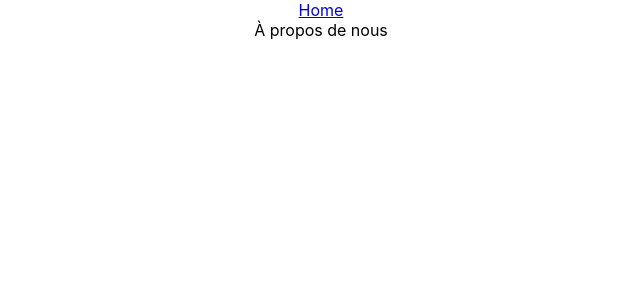
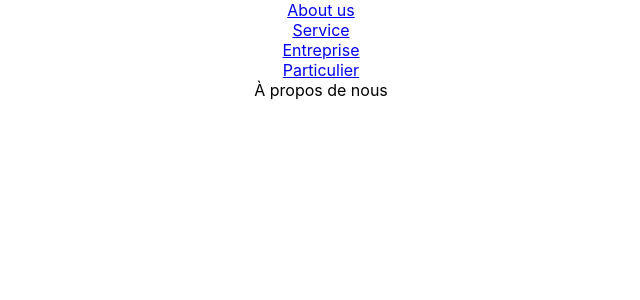
Before and after one commit to AlexiaTdev/workshop2022, a React (Create React App) app: page /Aboutus in a window 1280 px wide. Shown: the top 300 px of the page, without its empty margins (319-959 px from the left). Built offline with nearby package versions, Linux system fonts and the light colour scheme.

Commit message:
changement navbar component

```diff
--- a/src/App.js
+++ b/src/App.js
@@ -5,8 +5,8 @@ import HomeSite from './MarketPage/HomeSite';
 import Aboutus from './MarketPage/AboutusCpnt/Aboutus';
 import Service from './MarketPage/ServiceCpnt/Service';
 import HomeUser from './App/User/HomeUser';
-import Entreprise from './MarketPage/Entreprise/Entreprise';
-import Particulier from './MarketPage/Particulier/Particulier';
+import Entreprise from './MarketPage/EntrepriseCpnt/Entreprise';
+import Particulier from './MarketPage/ParticulierCpnt/Particulier';
 import HomeApp from './App/homeApp';
 import {
   createBrowserRouter,
--- a/src/MarketPage/AboutusCpnt/Aboutus.js
+++ b/src/MarketPage/AboutusCpnt/Aboutus.js
@@ -2,6 +2,7 @@ import PropTypes from 'prop-types'
 import React, { PureComponent } from 'react'
 import { Link } from "react-router-dom";
 import './aboutus.css';
+import Navbar from '../NavbarCpnt/Navbar';
 
 export class Aboutus extends PureComponent {
   static propTypes = {}
@@ -9,10 +10,7 @@ export class Aboutus extends PureComponent {
   render() {
     return (
       <div className="aboutus-p">
-        <nav>
-          <div className="link-home"><Link to="/">Home</Link></div>
-        </nav>
-
+        <Navbar />
         <div className="title-about">À propos de nous</div>
       </div>
     )
--- a/src/MarketPage/Entreprise/Entreprise.js
+++ b/src/MarketPage/EntrepriseCpnt/Entreprise.js
@@ -2,6 +2,7 @@ import PropTypes from 'prop-types'
 import React, { PureComponent } from 'react'
 import { Link } from "react-router-dom";
 import './entreprise.css';
+import Navbar from '../NavbarCpnt/Navbar';
 
 export class Entreprise extends PureComponent {
   static propTypes = {}
@@ -9,10 +10,7 @@ export class Entreprise extends PureComponent {
   render() {
     return (
       <div className="entreprise-p">
-        <nav>
-          <div className="link-home"><Link to="/">Home</Link></div>
-        </nav>
-
+        <Navbar />
         <div className="title-entreprise">entreprise</div>
       </div>
     )
--- a/src/MarketPage/Particulier/Particulier.js
+++ b/src/MarketPage/ParticulierCpnt/Particulier.js
@@ -2,6 +2,7 @@ import PropTypes from 'prop-types'
 import React, { PureComponent } from 'react'
 import { Link } from "react-router-dom";
 import './particulier.css';
+import Navbar from '../NavbarCpnt/Navbar';
 
 export class Particulier extends PureComponent {
   static propTypes = {}
@@ -9,10 +10,7 @@ export class Particulier extends PureComponent {
   render() {
     return (
       <div className="particulier-p">
-        <nav>
-          <div className="link-home"><Link to="/">Home</Link></div>
-        </nav>
-
+        <Navbar />
         <div className="title-particulier">particulier</div>
       </div>
     )
--- a/src/MarketPage/ServiceCpnt/Service.js
+++ b/src/MarketPage/ServiceCpnt/Service.js
@@ -2,6 +2,7 @@ import PropTypes from 'prop-types'
 import React, { PureComponent } from 'react'
 import { Link } from "react-router-dom";
 import './service.css';
+import Navbar from '../NavbarCpnt/Navbar';
 
 export class Service extends PureComponent {
   static propTypes = {}
@@ -9,10 +10,7 @@ export class Service extends PureComponent {
   render() {
     return (
       <div className="service-p">
-        <nav>
-          <div className="link-home"><Link to="/">Home</Link></div>
-        </nav>
-
+        <Navbar />
         <div className="title-service">service</div>
       </div>
     )
```
Also changed, not shown: src/MarketPage/EntrepriseCpnt/entreprise.css (renamed from src/MarketPage/Entreprise/entreprise.css), src/MarketPage/NavbarCpnt/Navbar.js (renamed from src/MarketPage/Navbar/Navbar.js), src/MarketPage/NavbarCpnt/navbar.css (renamed from src/MarketPage/Navbar/navbar.css), src/MarketPage/ParticulierCpnt/particulier.css (renamed from src/MarketPage/Particulier/particulier.css).
